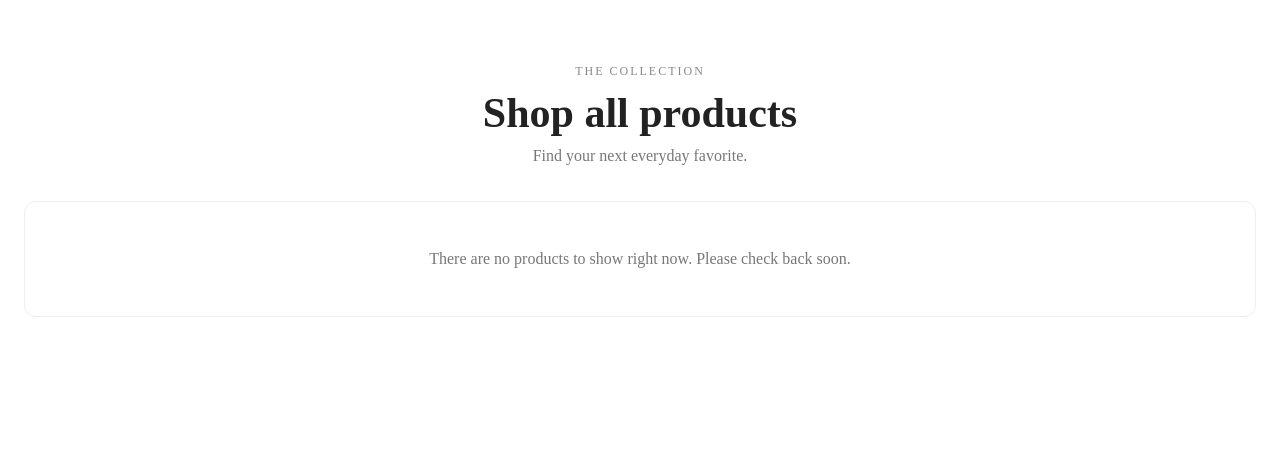
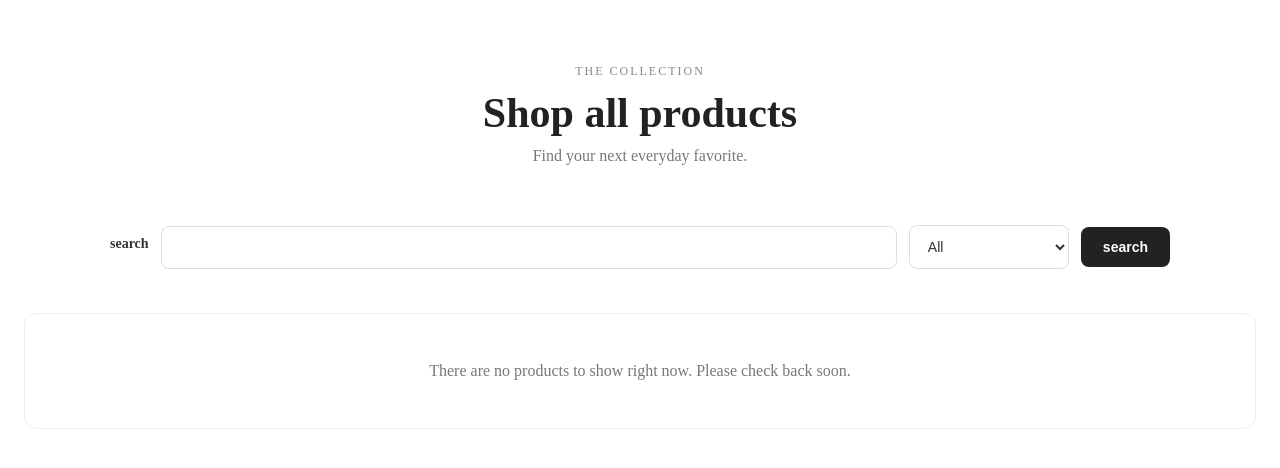
Before and after one commit to Navaneeth-korom/clothing-brand-ecommerce, a Django app: page /products/ in a window 1280 px wide. Shown: the part 58-526 px from the top of the page. Run offline with Django 5.2, Linux system fonts and the light colour scheme; data that the repository does not hold is empty.

Commit message:
Create search and filter fields.

```diff
--- a/products/templates/products/products.html
+++ b/products/templates/products/products.html
@@ -7,6 +7,22 @@
         <h1>Shop all products</h1>
         <p>Find your next everyday favorite.</p>
     </header>
+    <div class="activity-bar">
+        <form method="GET">
+            <label for="search">search</label>
+            <input type="search" name="search" id="search" class="search-bar">
+            <select name="category" id="category">
+                <option value="">All</option>
+                {% for category in categories %}
+                <option value="{{ category }}"
+                {% if request.GET.category == category %} selected {% endif %}>
+                {{category}}
+            </option>
+            {% endfor %}
+        </select>
+        <button type="submit">search </button>
+        </form>
+    </div>
 
     {% if products %}
     <section class="product-grid" aria-label="Products">
@@ -25,8 +41,9 @@
 
                 <div class="product-info">
                     <p class="product-category">{{ product.get_category_display }}</p>
-                <h2 class="product-name">{{ product.name }}</h2>
-                <p class="product-variant">Color: {{ product.color }} <span aria-hidden="true">·</span> Size: {{ product.get_size_display }}</p>
+                    <h2 class="product-name">{{ product.name | truncatechars:30 }}</h2>
+                    <p class="product-variant">Color: {{ product.color }} <span aria-hidden="true">·
+                    </span> Size: {{product.get_size_display }}</p>
                     <div class="product-price">
                         <span class="current-price">₹{{ product.price }}</span>
                     </div>
--- a/products/views.py
+++ b/products/views.py
@@ -9,7 +9,20 @@ class ProductListView(ListView):
     context_object_name = "products"
 
     def get_queryset(self):
-        return Product.objects.filter(is_active=True)
+        queryset = Product.objects.filter(is_active= True)
+        search = self.request.GET.get('search')
+        category = self.request.GET.get('category')
+        if search:
+            queryset = queryset.filter(name__icontains= search)
+        if category:
+            queryset = queryset.filter(category= category)
+        return queryset
+
+    def get_context_data(self, **kwargs):
+        context = super().get_context_data(**kwargs)
+        context["categories"] = Product.objects.filter(is_active= True).values_list("category", flat=True).distinct()
+        return context
+
 
 class ProductDetailView(DetailView):
     model = Product
--- a/static/css/style.css
+++ b/static/css/style.css
@@ -569,44 +569,79 @@ input:focus {
     text-decoration: underline;
 }
 
-/* Tablet and Mobile Responsive */
-
-@media (max-width: 768px) {
-    .product-detail {
-        grid-template-columns: 1fr;
-        gap: 30px;
-        margin: 30px auto;
-        padding: 0 20px;
+/* Search and filter bar */
+.activity-bar {
+    display: flex;
+    align-items: center;
+    justify-content: center;
+    padding: 24px 20px;
+    margin: 20px auto;
+    max-width: 1100px;
 }
 
-    .product-info {
-        padding-top: 0;
+/* Form layout */
+.activity-bar form {
+    display: flex;
+    align-items: center;
+    gap: 12px;
+    width: 100%;
 }
 
-    .product-info h1 {
-        font-size: 27px;
+/* Labels */
+.activity-bar label {
+    font-size: 14px;
+    font-weight: 600;
+    color: #333;
 }
 
-    .product-price {
-        font-size: 22px;
-    }
+/* Search input */
+.search-bar {
+    flex: 1;
+    min-width: 0;
+    padding: 12px 16px;
+    border: 1px solid #ddd;
+    border-radius: 8px;
+    background-color: #fff;
+    font-size: 15px;
+    outline: none;
+    transition: border-color 0.2s, box-shadow 0.2s;
 }
 
-@media (max-width: 480px) {
-    .product-detail {
-        padding: 0 15px;
-        margin: 20px auto;
+.search-bar:focus {
+    border-color: #222;
+    box-shadow: 0 0 0 3px rgba(0, 0, 0, 0.08);
 }
 
-    .product-info h1 {
-        font-size: 24px;
+/* Search button */
+.activity-bar button {
+    padding: 12px 22px;
+    border: none;
+    border-radius: 8px;
+    background-color: #222;
+    color: #fff;
+    font-size: 14px;
+    font-weight: 600;
+    cursor: pointer;
+    transition: background-color 0.2s;
 }
 
-    .product-description {
-        font-size: 14px;
+.activity-bar button:hover {
+    background-color: #444;
 }
 
-    .product-specs strong {
-        min-width: 100px;
+/* Category dropdown */
+.activity-bar select {
+    min-width: 160px;
+    padding: 12px 36px 12px 14px;
+    border: 1px solid #ddd;
+    border-radius: 8px;
+    background-color: #fff;
+    color: #333;
+    font-size: 14px;
+    cursor: pointer;
+    outline: none;
 }
+
+.activity-bar select:focus {
+    border-color: #222;
 }
```
Lines whose indentation alone changed are shown as unchanged.
